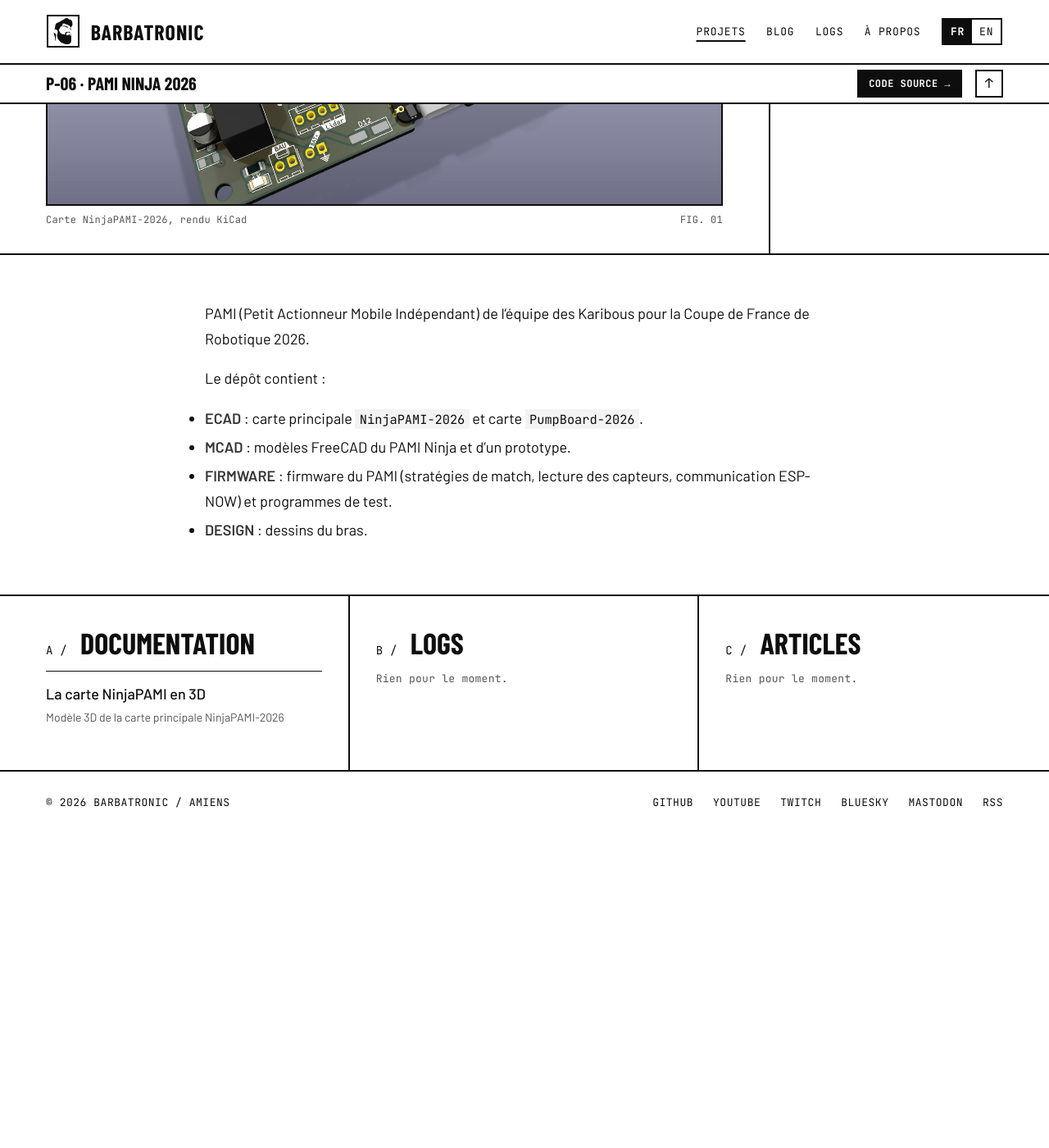
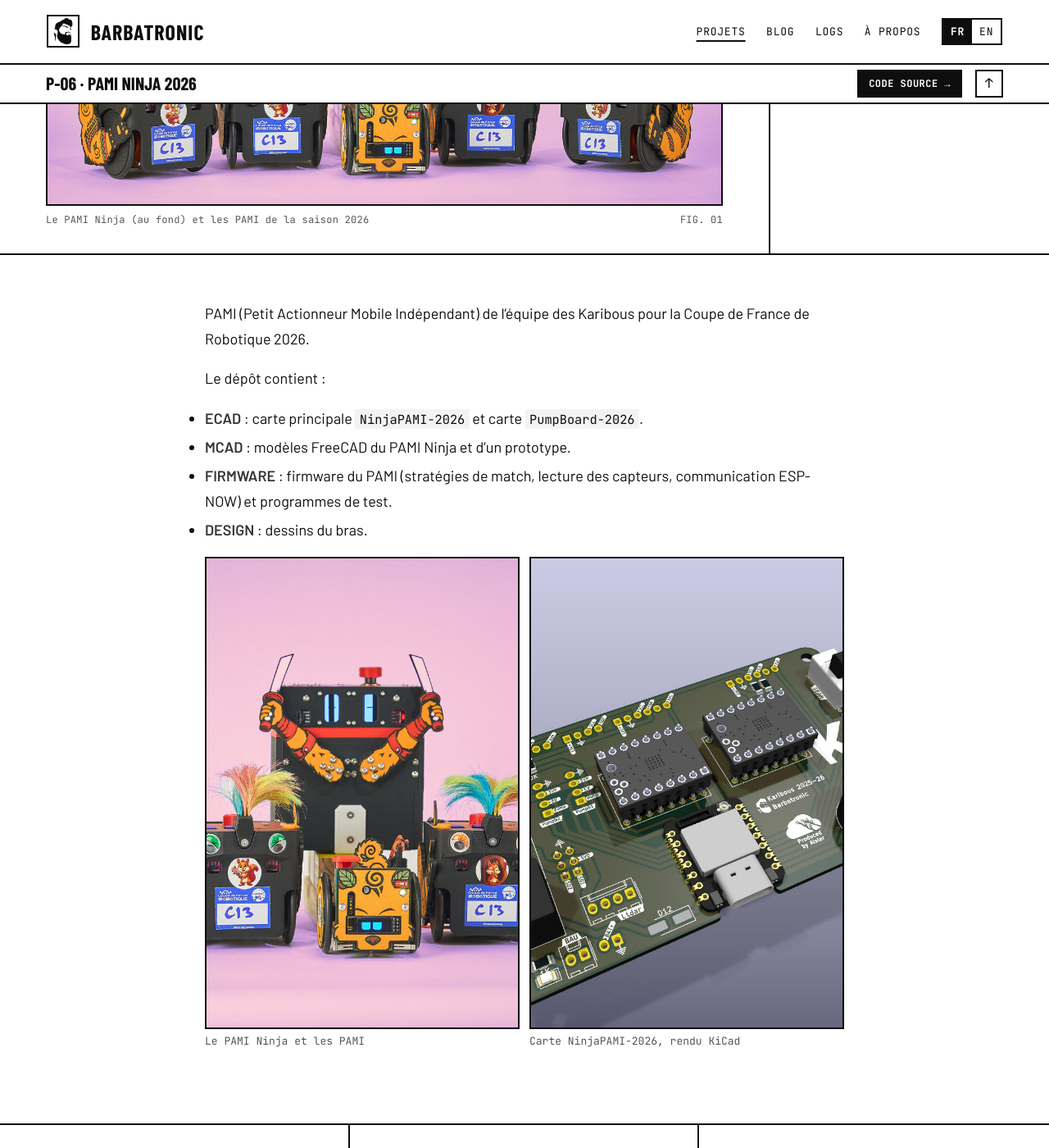
Before and after one commit to Barbatronic/barbatronic.github.io, a Jekyll site: the page built from _projects/pami-ninja-2026.md, in a window 1280 px wide and 1400 px high, scrolled down 526 px. Shown: the whole window at 82% size. Built offline with Jekyll 4.4.1, drawn with Linux system fonts in a browser that asks for light colours; before the commit the page ends 1543 px from its top, so only the background shows below that.

Commit message:
projet(robots-2026): ajouter les photos studio des robots
Robot différentiel 2026, PAMI Ninja 2026 et robot RC : nouvelle
couverture et galerie. Les rendus KiCad (anciennes couvertures) sont
renommés et gardés dans le corps des fiches.

```diff
--- a/_projects/pami-ninja-2026.md
+++ b/_projects/pami-ninja-2026.md
@@ -10,8 +10,8 @@ stack: [FreeCAD, KiCad, C++]
 featured: false
 featured_order: 99
 repo: "https://github.com/LesKaribous/Karibous-2026-PAMI-Ninja"
-image: "/assets/img/projets/pami-ninja-2026/cover.jpg"
-image_caption: "Carte NinjaPAMI-2026, rendu KiCad"
+image: "/assets/img/projets/pami-ninja-2026/pami-et-ninja.jpg"
+image_caption: "Le PAMI Ninja (au fond) et les PAMI de la saison 2026"
 links:
   - { label: "leskaribous.fr", url: "https://leskaribous.fr" }
 ---
@@ -24,3 +24,8 @@ Le dépôt contient :
 - **MCAD** : modèles FreeCAD du PAMI Ninja et d'un prototype.
 - **FIRMWARE** : firmware du PAMI (stratégies de match, lecture des capteurs, communication ESP-NOW) et programmes de test.
 - **DESIGN** : dessins du bras.
+
+<div class="gallery">
+  <figure><img src="{{ '/assets/img/projets/pami-ninja-2026/pami-et-ninja-2.jpg' | relative_url }}" alt="Le PAMI Ninja aux bras armés, entouré des PAMI à crinière" loading="lazy"><figcaption>Le PAMI Ninja et les PAMI</figcaption></figure>
+  <figure><img src="{{ '/assets/img/projets/pami-ninja-2026/carte-kicad.jpg' | relative_url }}" alt="Rendu KiCad de la carte NinjaPAMI-2026" loading="lazy"><figcaption>Carte NinjaPAMI-2026, rendu KiCad</figcaption></figure>
+</div>
```
Also changed, not shown: _docs/pami-ninja-2026/carte-3d.md (+1 -1 lines), _projects/rc-robot.md (+5 -2 lines), _projects/robot-differentiel-2026.md (+7 -2 lines), assets/img/projets/pami-ninja-2026/carte-kicad.jpg (renamed from assets/img/projets/pami-ninja-2026/cover.jpg), assets/img/projets/pami-ninja-2026/pami-et-ninja-2.jpg (added), assets/img/projets/pami-ninja-2026/pami-et-ninja.jpg (added), assets/img/projets/rc-robot/carte-ibus.jpg (renamed from assets/img/projets/rc-robot/cover.jpg), assets/img/projets/rc-robot/robot-et-radio.jpg (added), assets/img/projets/robot-differentiel-2026/avec-pami.jpg (added), assets/img/projets/robot-differentiel-2026/robot-face.jpg (added), assets/img/projets/robot-differentiel-2026/robot-profil.jpg (added).
